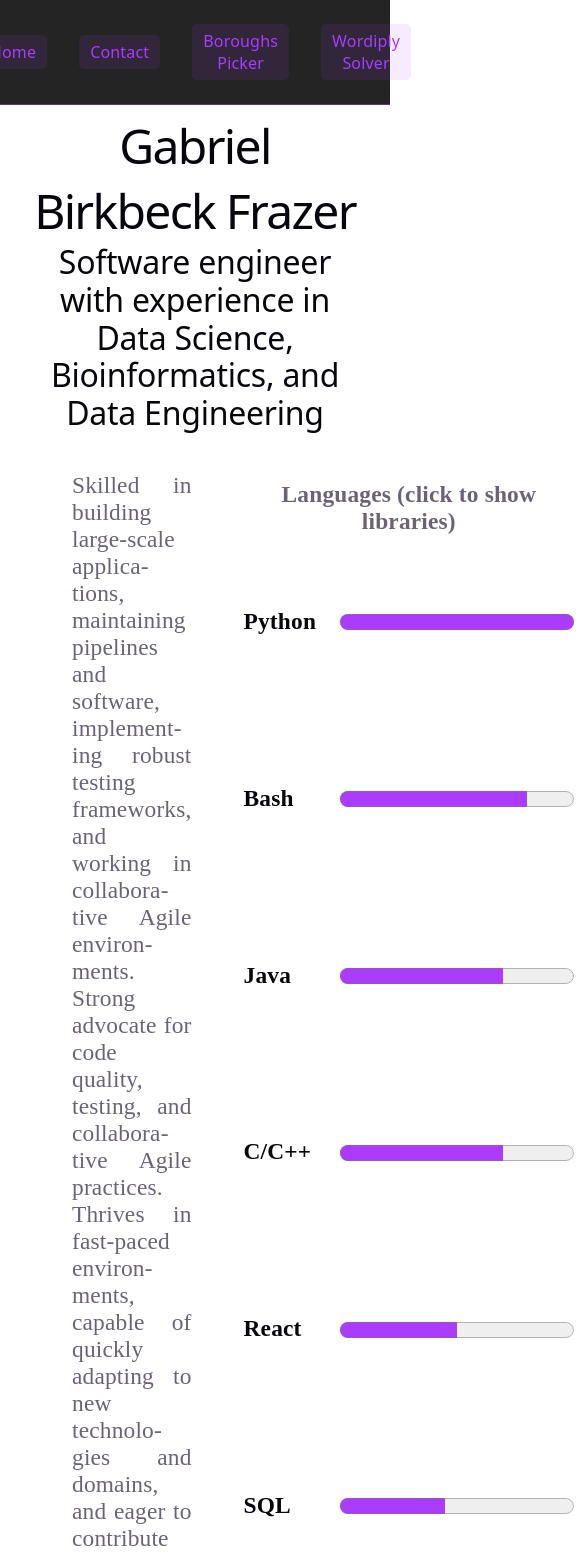
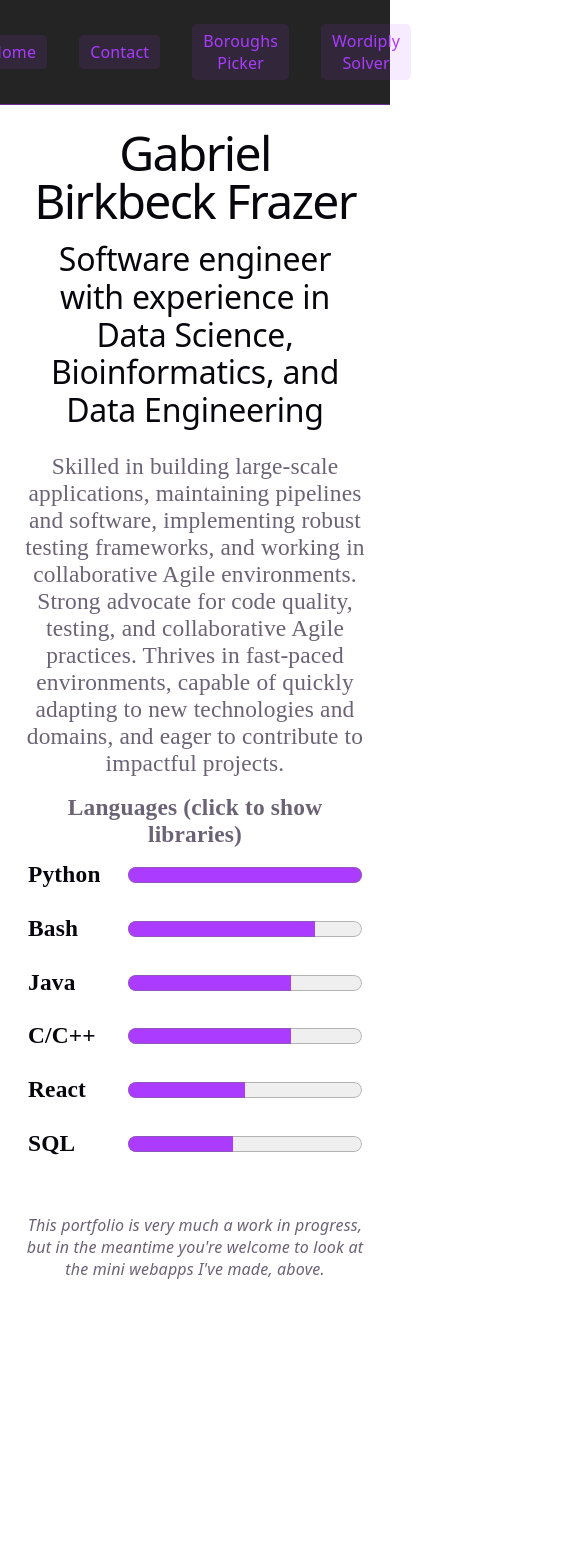
Before and after one commit to g-b-f/g-b-f.github.io, a React (Vite) app: page / in a window 390 px wide. Shown: the top 1555 px of the page, 578 px wide, since content can reach past the window. After the commit the page ends 1304 px from the top, so only its background shows below. Built offline with nearby package versions, Linux system fonts and the light colour scheme.

Commit message:
fix visual issues `section.xyz` was breaking stuff, `.xyz` fixed

```diff
--- a/src/pages/CSS/Portfolio.css
+++ b/src/pages/CSS/Portfolio.css
@@ -4,7 +4,7 @@
     align-items: center;
 }
 
-section.portfolio section.intro{
+.portfolio .intro {
     display: grid;
     grid-template-columns: auto auto auto;
     /* border: 0.5rem solid white; */
@@ -79,7 +79,7 @@ section.portfolio section.intro{
     font-family: var(--mono);
 }
 
-section.portfolio section.intro > .description {
+.portfolio .intro > .description {
     margin: auto 3rem;
     text-align: justify;
     text-justify: inter-word;
@@ -88,16 +88,17 @@ section.portfolio section.intro > .description {
     hyphenate-limit-chars: 10 6 3;
 }
 
-section.portfolio section.hero h1 {
-    margin-bottom: 0rem;
-    margin-top: -1rem;
+.portfolio .hero h1 {
+    margin-bottom: 1rem;
+    margin-top: 0rem;
     font-size: clamp(3rem, 6vw, 4rem);
+    line-height: 99%
 }
-section.portfolio section.hero h2 {
+.portfolio .hero h2 {
     font-size: clamp(2rem, 6vw, 2.5rem);
-    margin-bottom: 2rem;
+    margin-bottom: 2.5rem;
 }
-section.portfolio section.intro {
+.portfolio .intro {
     text-align: left;
     font-size: clamp(1rem, 6vw, 1.5rem);
     font-family:'Times New Roman', Times, serif;
@@ -137,17 +138,17 @@ section.image-text {
         max-width: 100%;
     }
 
-    .intro {
+    .portfolio .intro {
         display: inline;
     }
     .intro .languages {
         display: flex;
         justify-self: center;
-        max-width: fit-content;
+        /* max-width: fit-content; */
     }
-    .intro > .description {
-    margin: -1rem 0rem 0rem;
-    text-align: center;
-    hyphens: none;
+    .intro .description p {
+        margin: -1rem -3rem 1rem;
+        text-align: center;
+        hyphens: none;
     }
 }
```
